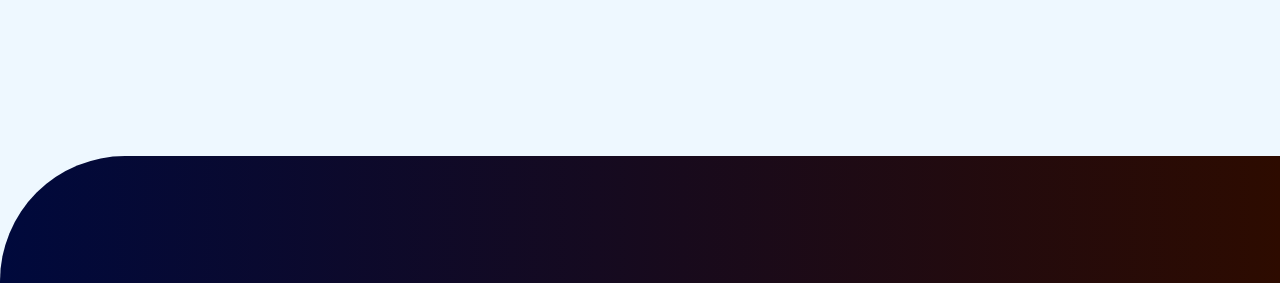
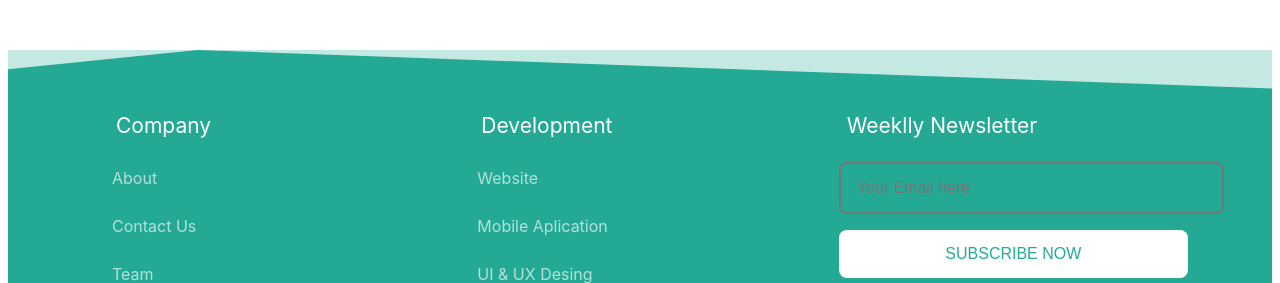
Before and after one commit to zubeydeozturk/Footer, a plain HTML site: page index.html in a window 1280 px wide. Shown: the part 374-657 px from the top of the page. Drawn offline with Linux system fonts and the light colour scheme.

Commit message:
Add files via upload

```diff
--- a/index.html
+++ b/index.html
@@ -4,22 +4,47 @@
     <meta charset="UTF-8">
     <meta http-equiv="X-UA-Compatible" content="IE=edge">
     <meta name="viewport" content="width=device-width, initial-scale=1.0">
+    <link rel="stylesheet" href="https://cdnjs.cloudflare.com/ajax/libs/font-awesome/6.0.0-beta3/css/all.min.css" integrity="sha512-Fo3rlrZj/k7ujTnHg4CGR2D7kSs0v4LLanw2qksYuRlEzO+tcaEPQogQ0KaoGN26/zrn20ImR1DfuLWnOo7aBA==" crossorigin="anonymous" referrerpolicy="no-referrer" />
     <link rel="stylesheet" href="style.css">
-    <link rel="stylesheet" href="https://cdnjs.cloudflare.com/ajax/libs/font-awesome/5.15.4/css/all.min.css" integrity="sha512-1ycn6IcaQQ40/MKBW2W4Rhis/DbILU74C1vSrLJxCq57o941Ym01SwNsOMqvEBFlcgUa6xLiPY/NS5R+E6ztJQ==" crossorigin="anonymous" referrerpolicy="no-referrer" />
-    <link href="https://fonts.googleapis.com/css2?family=Dosis:wght@300;400;500;600;700&family=Poppins:wght@200;300;400;500;600;700&family=Roboto:wght@100;300;400;500;700&display=swap" rel="stylesheet">
-    <title>Footer Desing</title>
+    <title>Responsive Footer</title>
 </head>
 <body>
     <footer>
-        <div class="row">
-            <div class="col">
-                <img src="" alt="" class="logo">
-                <p>Subscribe Easy Tutorials Youtubr channel to watchmore videos on website development and Press the bell icon to get immediate notification of latest videos.</p>
+        <div class="art">
+            <div class="content">
+                <section>
+                    <header>Company</header>
+                    <a href="#">About</a>
+                    <a href="#">Contact Us</a>
+                    <a href="#">Team</a>
+                    <a href="#">Blog</a>
+                </section>
+                <section>
+                    <header>Development</header>
+                    <a href="#">Website</a>
+                    <a href="#">Mobile Aplication</a>
+                    <a href="#">UI & UX Desing</a>
+                </section>
+                <section>
+                    <header>Weeklly Newsletter</header>
+                    <from class="action">
+                        <input type="email" placeholder="Your Email here" id="">
+                        <input type="submit" value="Subscribe Now">
+                    </from>
+                    <div class="social">
+                        <i class="fab fa-youtube"></i>
+                        <i class="fab fa-facebook-f"></i>
+                        <i class="fab fa-twitter"></i>
+                        <i class="fab fa-instagram"></i>
+                        <i class="fab fa-telegram-plane"></i>
+                    </div>
+                </section>
+
             </div>
-            <div class="col"></div>
-            <div class="col"></div>
-            <div class="col"></div>
-            <div class="col"></div>
+            <div class="notice">
+                Copyright Protected &copy;
+                <strong>2021-Aralık</strong>
+            </div>
         </div>
     </footer>
 </body>
--- a/style.css
+++ b/style.css
@@ -1,33 +1,108 @@
-@import url('https://fonts.googleapis.com/css2?family=Dosis:wght@300;400;500;600;700&family=Poppins:wght@200;300;400;500;600;700&family=Roboto:wght@100;300;400;500;700&display=swap');
-*{
-    margin: 0;
-    padding: 0;
-    box-sizing: border-box;
+body{
+    display: flex;
+    place-content: end;
+    flex-direction: column;
+    height: 100vh;
+    font-family: -apple-system, BlinkMacSystemFont, 'Segoe UI', Roboto, Oxygen, Ubuntu, Cantarell, 'Open Sans', 'Helvetica Neue', sans-serif;
 }
-body{
-    background-color: #eef8ff;
+:root {
+    --bg:#24aa94;
+    --bg-light:#24aa9444;
+    --text:white;
+    --hover:#ffff00;
+    --light:#ffff0031;
 }
-footer{
-    width: 100%;
-    position: absolute;
-    bottom: 0;
-    background: linear-gradient(to right,#00093c,#2d0b00);
-    color: #fff;
-    padding: 100px 0 30px;
-    border-top-left-radius: 125px;
-    font-size: 13px;
-    line-height: 20px;
-}
-.row{
-    width: 85%;
-    margin: auto;
-    display: flex;
-    flex-wrap: wrap;
-    align-items: flex-start;
-    justify-content: space-between;
-}
-.col {
-    flex-basis: 25%;
-    padding: 10px;
+footer {
+    background-color: var(--bg-light);
+    line-height: 24px;
+    color: var(--text);
 
 }
+footer .art{
+    background-color: var(--bg);
+    padding: 16px;
+    padding-top: 48px;
+    clip-path: polygon(0% 5%,15% 0%,100% 10%, 100% 100%,0% 100%);
+
+}
+footer .content {
+    max-width: 1080px;
+    margin: auto;
+    display: grid;
+    grid-template-columns: repeat(3,1fr);
+    grid-gap:16px;
+
+}
+
+footer header {
+    font-size: 21px;
+    padding: 16px;
+
+}
+footer .content a {
+    display: block;
+    padding: 12px;
+    color: var(--text);
+    opacity: .65;
+    text-decoration: none;
+}
+footer .content a:hover{
+    opacity: 1;
+    color: var(--hover);
+    font-size: 18px;
+}
+footer input{
+    border-style: solid;
+    line-height: 24px;
+    padding: 12px 16px;
+    font-size: 1rem;
+    width: 100%;
+    margin: 8px;
+    border-radius: 8px;
+    border-width: 2px;
+}
+footer input[type='email']{
+    background-color: transparent;
+    color: var(--text);
+}
+footer input[type='email']:hover,
+footer input[type='email']:focus {
+    border-color: var(--hover);
+    color: var(--hover);
+}
+footer input[type='submit']{
+    background-color: var(--text);
+    color: var(--bg);
+    text-transform: uppercase;
+    border: none;
+}
+footer input[type='submit']:hover{
+    background-color: var(--hover);
+}
+footer .social {
+    margin: 16px;
+    display: grid;
+    grid-template-columns: repeat(5,1fr);
+    grid-gap: 16px;
+}
+fooetr .social i {
+    font-size: 32px;
+    padding: 12px;
+    text-align: center;
+    border: 1px solid var(--light);
+    width: 100%;
+
+}
+footer .social i:hover{
+    color: var(--hover);
+    border-color:var(--hover);
+    box-shadow: 0px 0px 16px inset var(--light);
+}
+footer .notice {
+    text-align: center;
+    padding: 24px;
+}
+footer .notice strong{
+    color: var(--hover);
+    text-transform: uppercase;
+}
```
